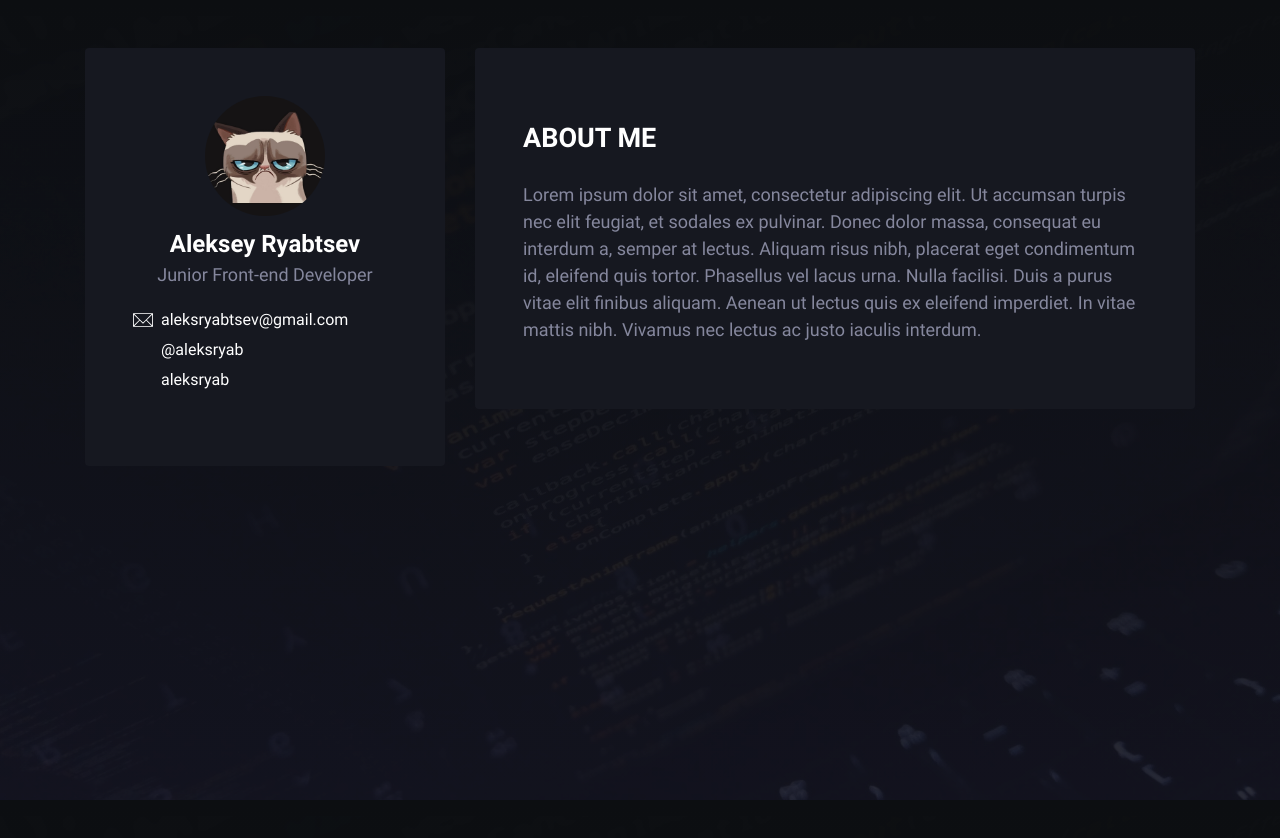
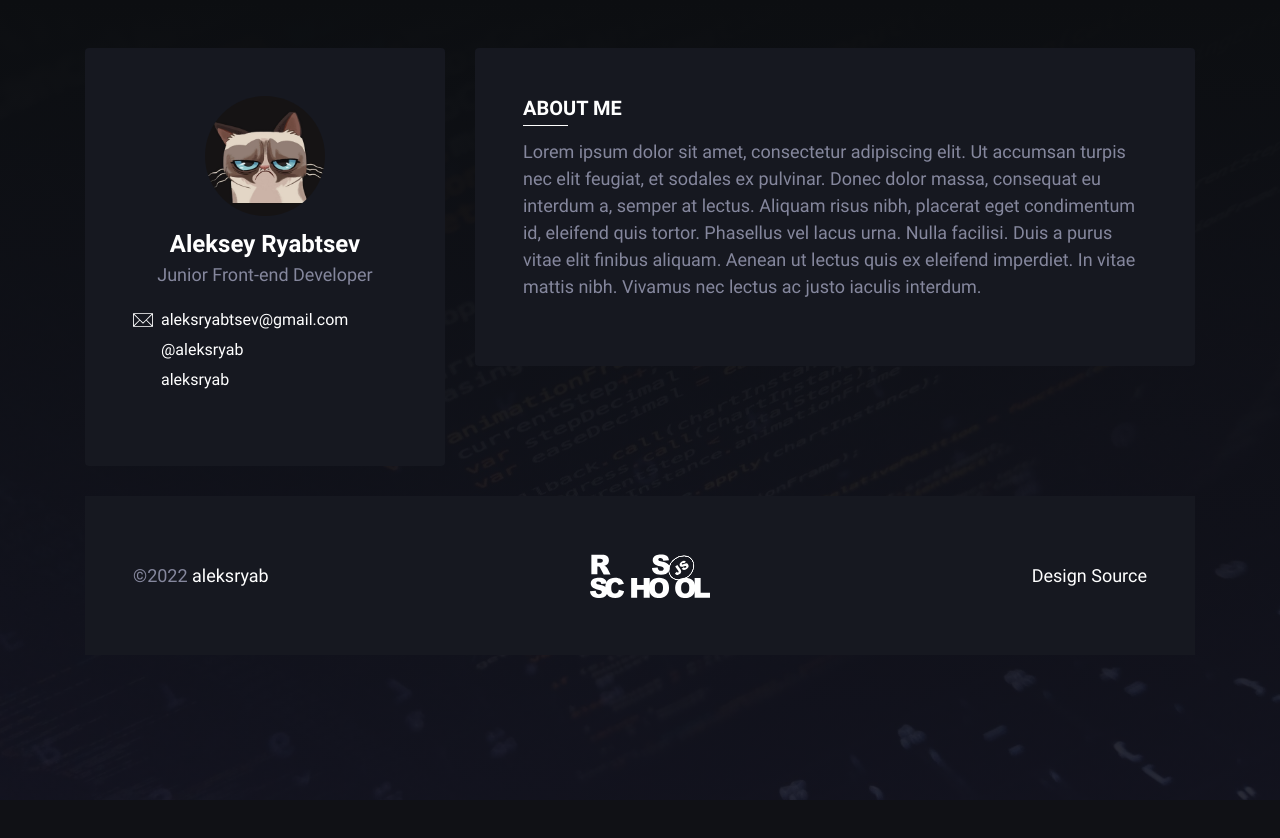
Before and after one commit to aleksryab/rsschool-cv, a plain HTML site: page index.html in a window 1280 px wide. Shown: the top 838 px of the page. After the commit the page ends 800 px from the top, so only its background shows below. Drawn offline with Linux system fonts and the light colour scheme.

Commit message:
feat: add footer

```diff
--- a/css/style.css
+++ b/css/style.css
@@ -56,15 +56,11 @@ body {
 
 .wrapper {
   max-width: 1140px;
-  margin: 48px auto;
+  margin: 48px auto 0;
   padding: 0 15px;
   display: grid;
   grid-template-columns: 1fr 2fr;
-  column-gap: 30px;
-}
-
-.main {
-  min-height: 2000px;
+  gap: 30px;
 }
 
 .section {
@@ -74,8 +70,23 @@ body {
 }
 
 .section__title {
+  position: relative;
+  margin: 0;
+  font-size: 20px;
+  line-height: 1.2;
+  font-weight: 700;
   color: #fff;
   text-transform: uppercase;
+}
+
+.section__title::after {
+  content: '';
+  width: 45px;
+  height: 1px;
+  position: absolute;
+  left: 0;
+  bottom: -6px;
+  background-color: #fff;
 }
 
 .sidebar__wrapper {
@@ -160,6 +171,36 @@ body {
   text-decoration: none;
 }
 
-.contacts__link:hover {
+.contacts__link:hover,  .contacts__link:focus, .contacts__link:active{
   text-decoration: underline;
 }
+
+.footer {
+  width: 100%;
+  min-height: 50px;
+  padding: 48px;
+  grid-column: span 2;
+  display: flex;
+  flex-wrap: wrap;
+  justify-content: space-between;
+  align-items: center;
+  background: #161820;
+}
+
+.footer__school-link {
+  text-decoration: none;
+}
+
+.footer__school-logo {
+  width: 120px;
+  display: block;
+}
+
+.footer__link {
+  color: #fff;
+  text-decoration: none;
+}
+
+.footer__link:hover,  .footer__link:focus, .footer__link:active{
+  opacity: 0.7;
+}
--- a/index.html
+++ b/index.html
@@ -28,7 +28,6 @@
               <a href="https://github.com/aleksryab" class="contacts__link">aleksryab</a>
             </li>
           </ul>
-
         </div>
     </div>
     </aside>
@@ -38,6 +37,15 @@
         <p>Lorem ipsum dolor sit amet, consectetur adipiscing elit. Ut accumsan turpis nec elit feugiat, et sodales ex pulvinar. Donec dolor massa, consequat eu interdum a, semper at lectus. Aliquam risus nibh, placerat eget condimentum id, eleifend quis tortor. Phasellus vel lacus urna. Nulla facilisi. Duis a purus vitae elit finibus aliquam. Aenean ut lectus quis ex eleifend imperdiet. In vitae mattis nibh. Vivamus nec lectus ac justo iaculis interdum.</p>
       </section>
     </main>
+    <footer class="footer">
+      <p class="footer__copyright">
+        &copy;2022 <a href="https://github.com/aleksryab" class="footer__link">aleksryab</a>
+      </p>
+      <a href="https://rs.school/js/" class="footer__school-link" title="Rolling Scopes School">
+        <img src="img/rsschool-logo.svg" alt="Rolling Scopes School logo" class="footer__school-logo">
+      </a>
+      <a href="https://angrystudio.com/preview/puro/" class="footer__link">Design Source</a>
+    </footer>
   </div>
 </body>
 </html>
```
Also changed, not shown: img/rsschool-logo.svg (added).
